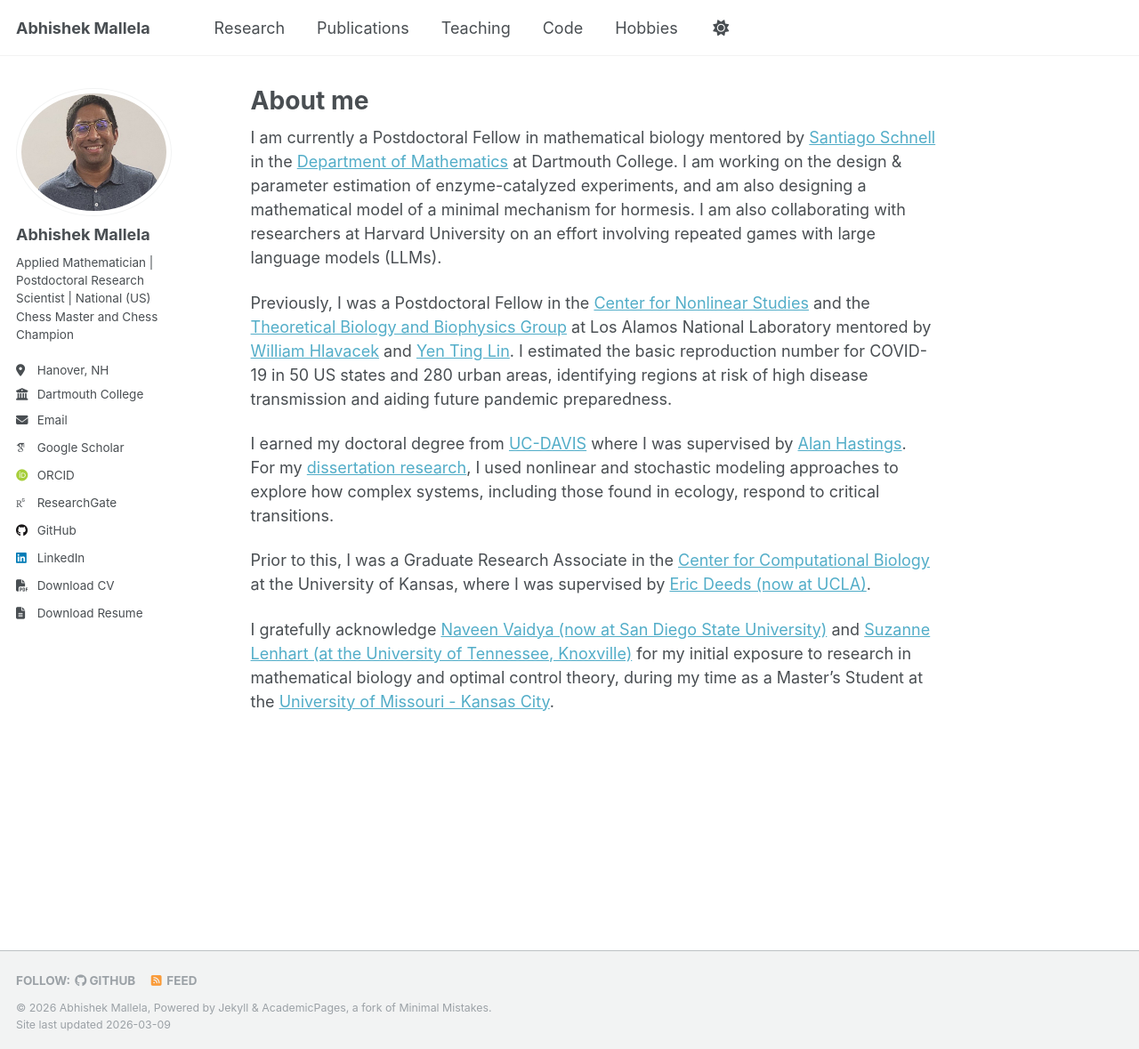
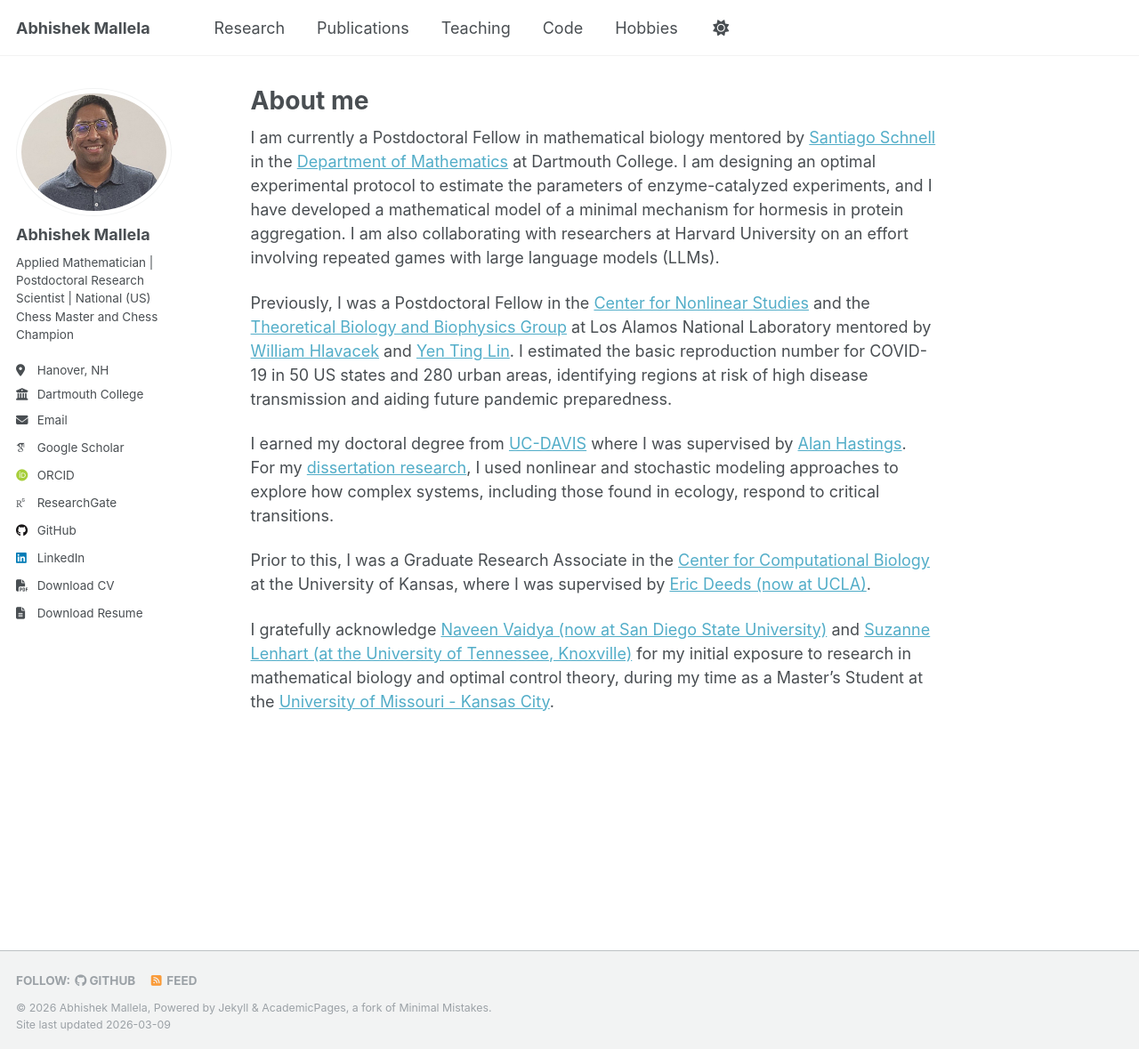
Before and after one commit to dynova/dynova.github.io, a Jekyll site: the page built from _pages/about.md, in a window 1280 px wide and 1179 px high. Shown: the whole window at 89% size. Built offline with Jekyll 4.4.1, drawn with Linux system fonts in a browser that asks for light colours; some web fonts are replaced.

Commit message:
Updated info

```diff
--- a/_pages/about.md
+++ b/_pages/about.md
@@ -8,7 +8,7 @@ redirect_from:
   - /about.html
 ---
 
-I am currently a Postdoctoral Fellow in mathematical biology mentored by [Santiago Schnell](https://faculty-directory.dartmouth.edu/santiago-schnell) in the [Department of Mathematics](https://math.dartmouth.edu) at Dartmouth College. I am working on the design & parameter estimation of enzyme-catalyzed experiments, and am also designing a mathematical model of a minimal mechanism for hormesis. I am also collaborating with researchers at Harvard University on an effort involving repeated games with large language models (LLMs).
+I am currently a Postdoctoral Fellow in mathematical biology mentored by [Santiago Schnell](https://faculty-directory.dartmouth.edu/santiago-schnell) in the [Department of Mathematics](https://math.dartmouth.edu) at Dartmouth College. I am designing an optimal experimental protocol to estimate the parameters of enzyme-catalyzed experiments, and I have developed a mathematical model of a minimal mechanism for hormesis in protein aggregation. I am also collaborating with researchers at Harvard University on an effort involving repeated games with large language models (LLMs).
 
 Previously, I was a Postdoctoral Fellow in the [Center for Nonlinear Studies](https://cnls.lanl.gov/external//people/Abhishek_Mallela.php) and the [Theoretical Biology and Biophysics Group](https://www.lanl.gov/engage/organizations/aldsct/theoretical/tbb) at Los Alamos National Laboratory mentored by [William Hlavacek](https://scholar.google.com/citations?user=DdpCclEAAAAJ&hl=en) and [Yen Ting Lin](https://scholar.google.com/citations?user=wUhVn34AAAAJ&hl=en). I estimated the basic reproduction number for COVID-19 in 50 US states and 280 urban areas, identifying regions at risk of high disease transmission and aiding future pandemic preparedness.
 
```
Also changed, not shown: 3 other files.
